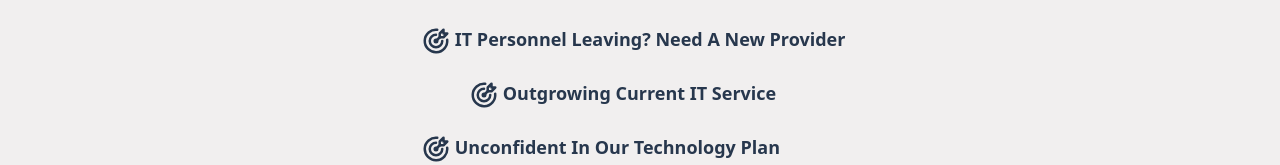
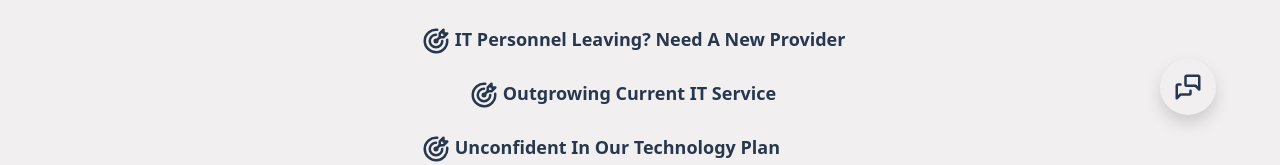
Before and after one commit to Santhosh10661/crimpify, a React (Create React App) app: page /#/ in a window 1280 px wide. Shown: the part 605-770 px from the top of the page. Built offline with nearby package versions, Linux system fonts and the light colour scheme.

Commit message:
form for cantact

```diff
--- a/src/App.css
+++ b/src/App.css
@@ -4,3 +4,40 @@
   color: #27374d;
   min-height: 100vh;
 }
+/* body::-webkit-scrollbar,
+.cmdField::-webkit-scrollbar {
+  width: 4px;
+}
+body::-webkit-scrollbar-track,
+.cmdField::-webkit-scrollbar-track {
+  background: #f1efef;
+  border-radius: 20px;
+}
+body::-webkit-scrollbar-thumb,
+.cmdField::-webkit-scrollbar-thumb {
+  background: #27374d;
+  border-radius: 20px;
+  margin: 0 2px;
+} */
+
+::-webkit-scrollbar {
+  width: 4px;
+}
+::-webkit-scrollbar-track {
+  background: #f1efef;
+  border-radius: 20px;
+}
+::-webkit-scrollbar-thumb {
+  background: #27374d;
+  border-radius: 20px;
+  margin: 0 2px;
+  cursor: pointer;
+}
+.formBtnStyle:hover {
+  transform: scale(1.1);
+}
+@media screen and (max-width: 576px) {
+  .cmtField::-webkit-scrollbar {
+    display: none;
+  }
+}
--- a/src/App.js
+++ b/src/App.js
@@ -6,6 +6,7 @@ import Footer from "./Footer";
 import { Route, Routes, useNavigate } from "react-router-dom";
 import Services from "./Services";
 import About from "./About";
+import MessageForm from "./MessageForm";
 // import ContactUs from "./Contact us";
 
 function App() {
@@ -22,8 +23,8 @@ function App() {
 
   return (
     <div className="App d-flex flex-column">
-      {}
       <Header />
+      <MessageForm />
       <Routes>
         {/* Default route for the home page */}
         <Route path="/" element={<Content />} />
--- a/src/Content.css
+++ b/src/Content.css
@@ -19,3 +19,7 @@ main {
     font-weight: 400;
   }
 }
+.MessageIcon {
+  width: 30px;
+  height: 30px;
+}
--- /dev/null
+++ b/src/MessageForm.js
@@ -0,0 +1,164 @@
+import React from "react";
+import { IoClose } from "react-icons/io5";
+import { TbMessages } from "react-icons/tb";
+
+function MessageForm() {
+  let inputStyle = {
+    outline: "none",
+    border: "none",
+    boxShadow: "none",
+    fontWeight: "500",
+    color: "#27374d",
+    fontSize: "18px",
+    borderBottom: "1px solid #27374d",
+    margin: "0.5em 0",
+    borderRadius: "0",
+  };
+  const handleSubmit = (e) => {
+    e.preventDefault();
+  };
+  return (
+    <>
+      <button
+        type="button"
+        className="btn py-2 shadow"
+        data-bs-toggle="modal"
+        data-bs-target="#staticBackdrop"
+        style={{
+          position: "fixed",
+          bottom: "10%",
+          right: "5%",
+          zIndex: "1",
+          borderRadius: "50%",
+          backgroundColor: "#f1efef ",
+          color: "#27374d",
+        }}
+      >
+        <TbMessages className="MessageIcon my-1" />
+      </button>
+
+      <div
+        className="modal fade"
+        id="staticBackdrop"
+        data-bs-backdrop="static"
+        data-bs-keyboard="false"
+        tabindex="-1"
+        aria-labelledby="staticBackdropLabel"
+        aria-hidden="true"
+      >
+        <form
+          action=""
+          className="modal-dialog modal-dialog-centered"
+          onSubmit={handleSubmit}
+        >
+          <div className="modal-content">
+            <div className="modal-header">
+              <h5 className="modal-title" id="staticBackdropLabel">
+                Crimpify
+              </h5>
+              <button
+                type="button"
+                className="btn formBtnStyle"
+                data-bs-dismiss="modal"
+                aria-label="Close"
+                style={{
+                  color: "#27374d",
+                  border: "none",
+                }}
+              >
+                <IoClose
+                  style={{
+                    width: "25px",
+                    height: "25px",
+                  }}
+                />
+              </button>
+            </div>
+
+            <div className="modal-body d-flex flex-column">
+              <div className="form-floating">
+                <input
+                  type="text"
+                  className="form-control" //after Vaildation add ClassName "is-invalid" if mail id is wrong
+                  id="floatingInputValue"
+                  placeholder="Name"
+                  style={inputStyle}
+                />
+                <label htmlFor="floatingInputValue">Name*</label>
+              </div>
+
+              <div className="form-floating">
+                <input
+                  type="email"
+                  className="form-control" //after Vaildation add ClassName "is-invalid" if mail id is wrong
+                  id="floatingInputValue"
+                  placeholder="****@***.com"
+                  style={inputStyle}
+                />
+                <label htmlFor="floatingInputValue">Email*</label>
+              </div>
+              <div className="form-floating ">
+                <textarea
+                  maxLength={500}
+                  tabIndex={1}
+                  className="form-control cmdField mt-4"
+                  placeholder="Leave a comment here"
+                  id="floatingTextarea"
+                  style={{
+                    outline: "none",
+                    border: "none",
+                    boxShadow: "none",
+                    fontWeight: "500",
+                    color: "#27374d",
+                    fontSize: "18px",
+                    borderBottom: "1px solid #27374d",
+                    borderRadius: "0",
+                    margin: "0.5em 0",
+                    height: "150px",
+                    overflow: "auto",
+                  }}
+                ></textarea>
+                <label htmlFor="floatingTextarea">How Can We Help You?*</label>
+              </div>
+              {/* <div className="form-floating">
+                <label htmlFor="floatingTextarea">How Can We Help You?*</label>
+
+                <textarea
+                  maxLength={500}
+                  id="floatingTextarea"
+                  className="form-control p-1 cmtField"
+                  placeholder="Leave a comment here"
+                  style={{
+                    outline: "none",
+                    border: "1px solid #27374d ",
+                    boxShadow: "none",
+                    height: "220px",
+                    fontWeight: "500",
+                    color: "#27374d",
+                    fontSize: "16px",
+                  }}
+                ></textarea>
+                <small>Maximam 500 Characters only</small>
+              </div> */}
+            </div>
+
+            <div className="modal-footer">
+              <button
+                type="submit"
+                className="btn fw-bold "
+                style={{
+                  backgroundColor: "#27374d ",
+                  color: "#f1efef",
+                }}
+              >
+                Submit
+              </button>
+            </div>
+          </div>
+        </form>
+      </div>
+    </>
+  );
+}
+
+export default MessageForm;
```
